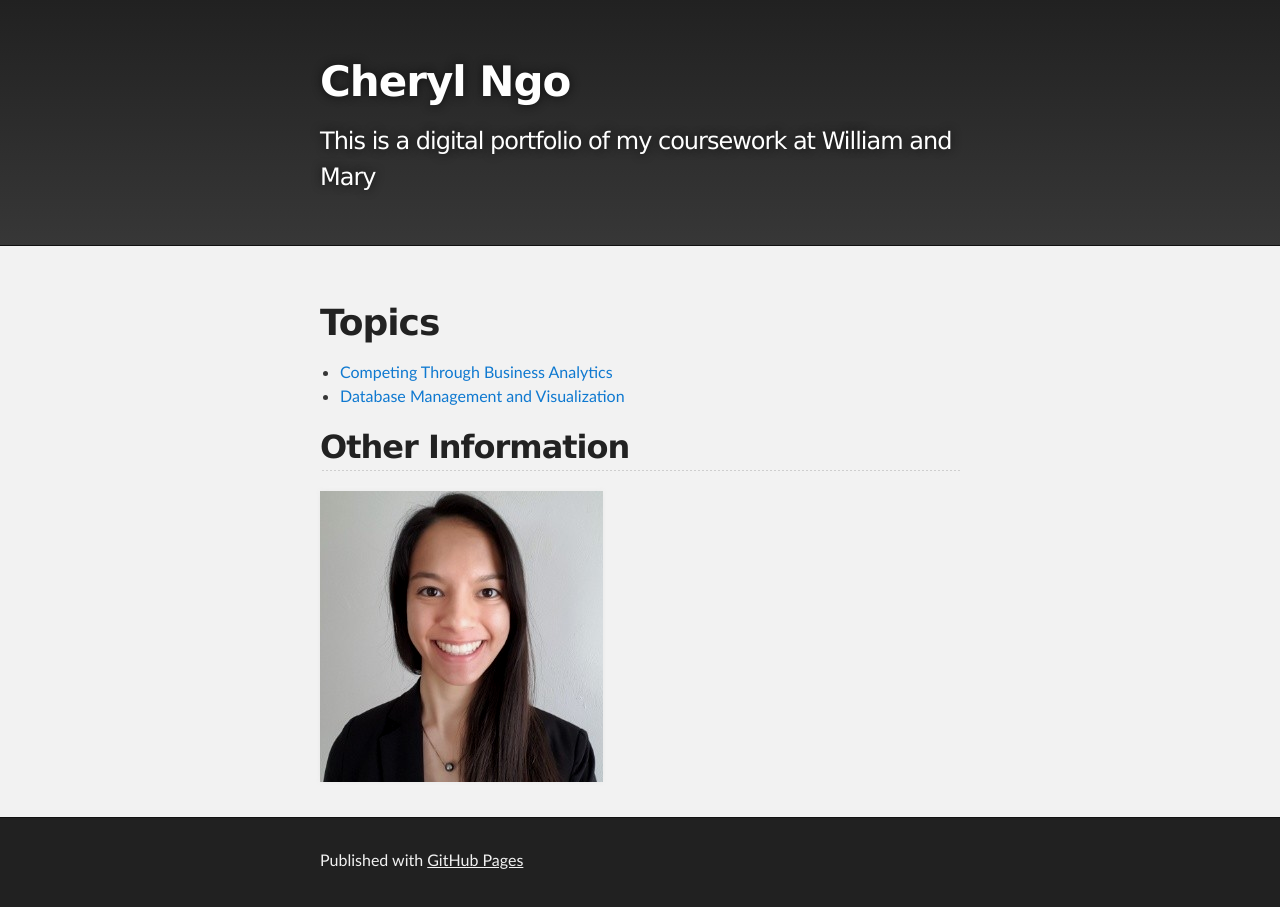
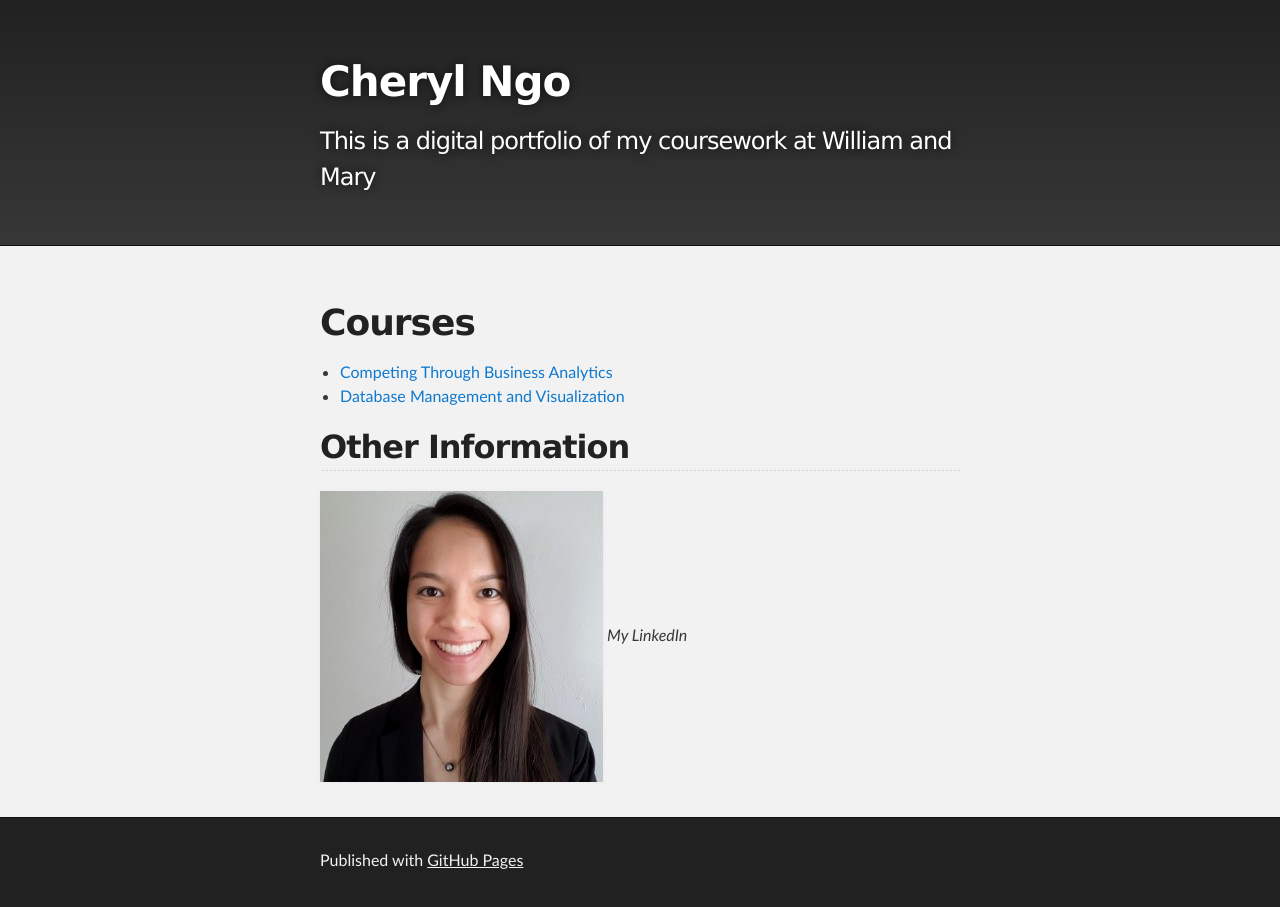
Before and after one commit to Cherylngo/cherylngo.github.io, a Jekyll site: the page built from index.md, in a window 1280 px wide. Built offline with Jekyll 4.4.1, drawn with Linux system fonts in a browser that asks for light colours; our own code applies the rules of GitHub Pages for plain Markdown files.

Commit message:
Update index.md

```diff
--- a/index.md
+++ b/index.md
@@ -1,10 +1,11 @@
 ---
 
 ---
-# Topics
+# Courses
 - [Competing Through Business Analytics](/CTBA/index.md)
 - [Database Management and Visualization](/DBMV/index.md)
 
 ## Other Information
 
 [![Headshot](pics/Headshot.png)](https://www.linkedin.com/in/cherylngo/ "My LinkedIn Page")
+*My LinkedIn*
```
